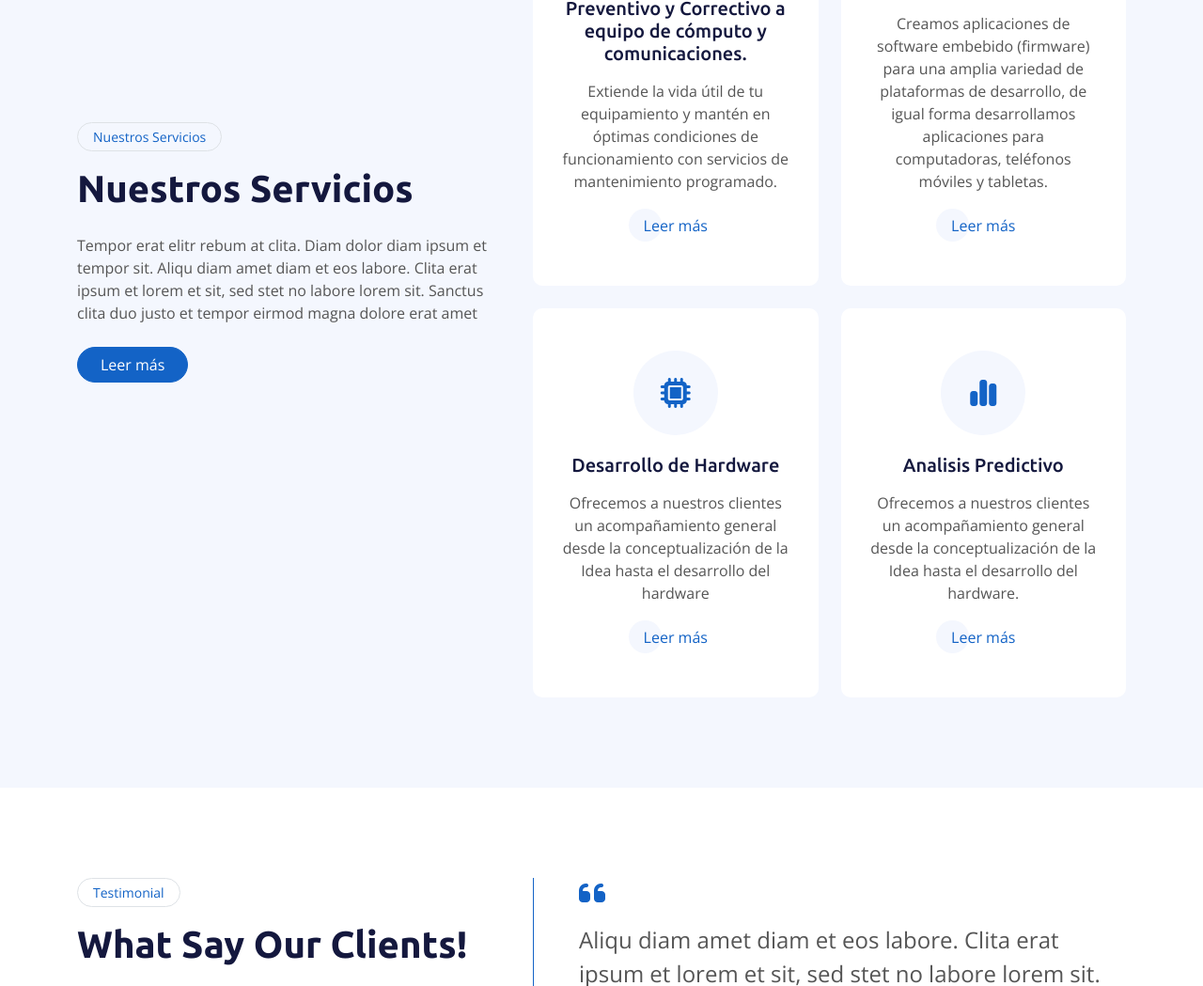
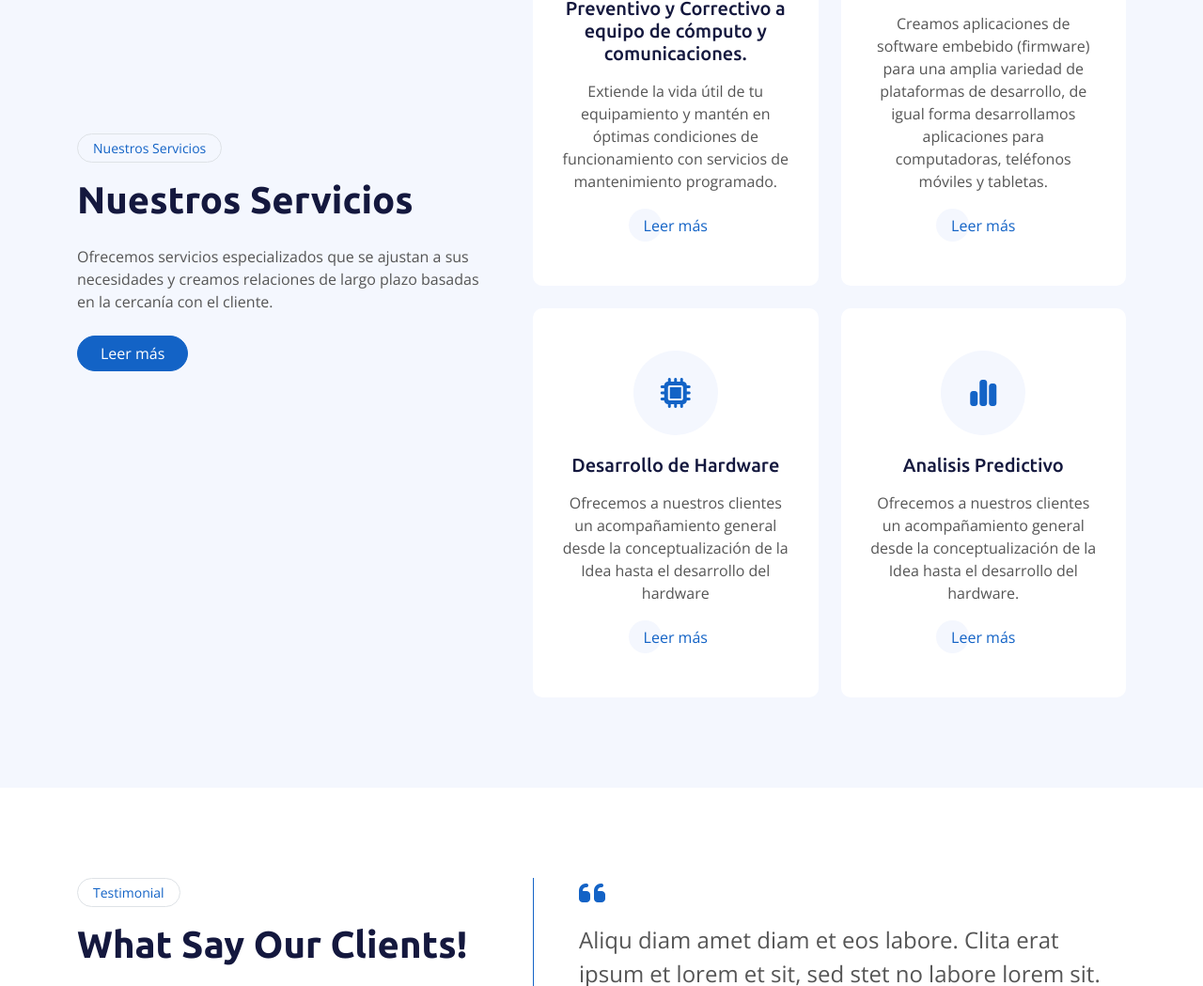
Before and after one commit to markbr04/Pag-nanotex, a plain HTML site: page service.html in a window 1280 px wide. Shown: the part 746-1795 px from the top of the page at 94% size. Drawn offline with nearby package versions, Linux system fonts and the light colour scheme.

Commit message:
Actualkizacion index

```diff
--- a/service.html
+++ b/service.html
@@ -136,9 +136,7 @@
                 <div class="col-lg-5 wow fadeIn" data-wow-delay="0.1s">
                     <div class="btn btn-sm border rounded-pill text-primary px-3 mb-3">Nuestros Servicios</div>
                     <h1 class="mb-4">Nuestros Servicios</h1>
-                    <p class="mb-4">Tempor erat elitr rebum at clita. Diam dolor diam ipsum et tempor sit. Aliqu diam
-                        amet diam et eos labore. Clita erat ipsum et lorem et sit, sed stet no labore lorem sit. Sanctus
-                        clita duo justo et tempor eirmod magna dolore erat amet</p>
+                    <p class="mb-4">Ofrecemos servicios especializados que se ajustan a sus necesidades  y creamos relaciones de largo plazo basadas en la cercanía con el cliente.</p>
                     <a class="btn btn-primary rounded-pill px-4" href="">Leer más</a>
                 </div>
                 <div class="col-lg-7">
```
